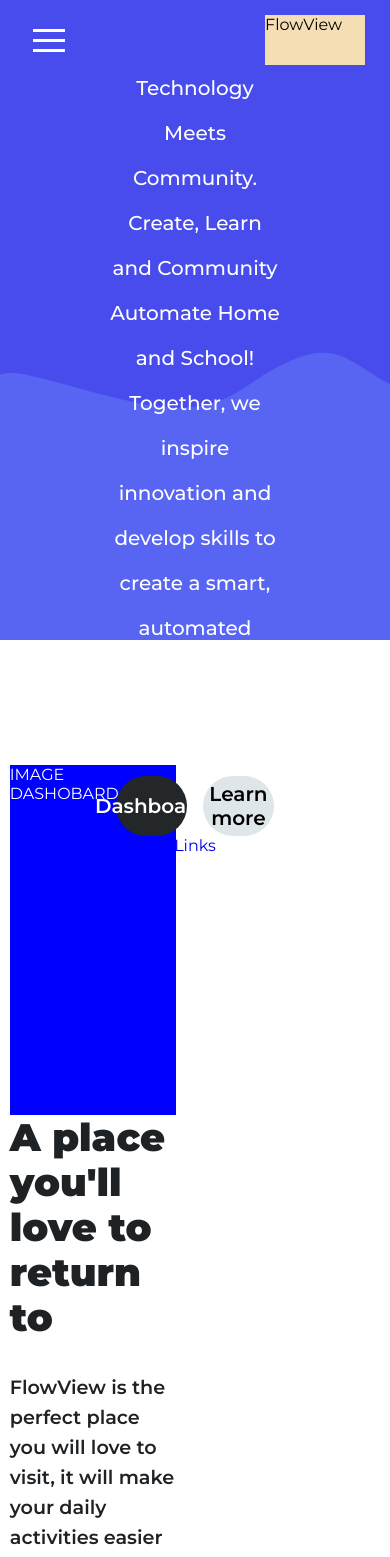
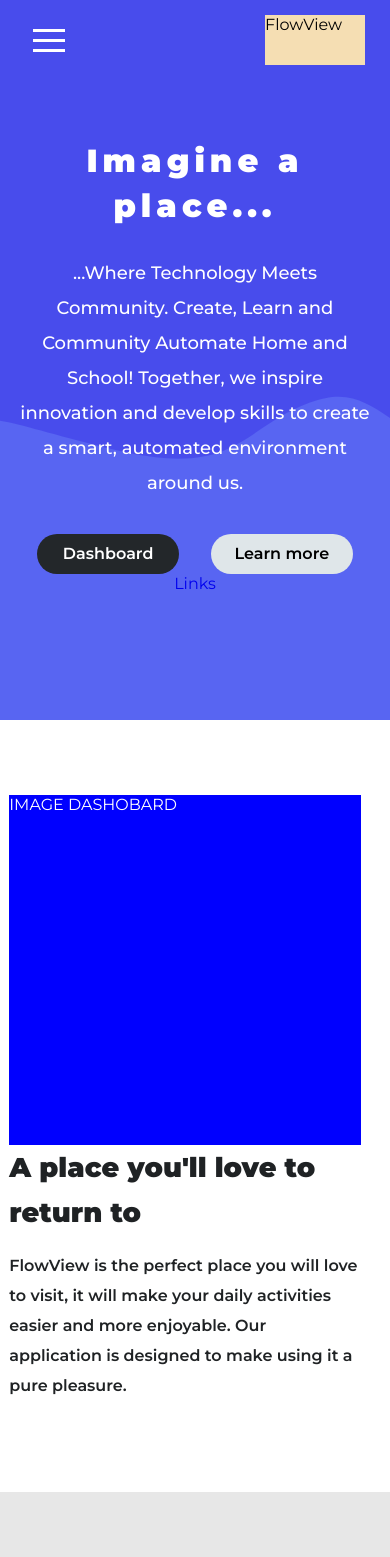
Before and after one commit to Dawidsjd/Automatizasion, a React (Create React App) app: page / in a window 390 px wide. Shown: the top 1557 px of the page. Built offline with nearby package versions, Linux system fonts and the light colour scheme.

Commit message:
responsive homepage

```diff
--- a/src/Components/HomeAssets/Hero/styles.js
+++ b/src/Components/HomeAssets/Hero/styles.js
@@ -28,8 +28,8 @@ export const StyledHeroBox = styled('div')(({ theme }) => ({
 }));
 
 export const StyledHeroContent = styled('section')(({ theme }) => ({
-  height: '40em',
-  width: '45%',
+  height: '45em',
+  width: '90%',
   display: 'flex',
   alignItems: 'center',
   justifyContent: 'center',
@@ -37,15 +37,35 @@ export const StyledHeroContent = styled('section')(({ theme }) => ({
   color: 'white',
   zIndex: 1,
   '& h1': {
-    fontSize: '56px',
+    textAlign: 'center',
+    fontSize: '32px',
     fontWeight: '900',
     letterSpacing: '5px',
-    margin: '40px',
+    margin: '10px',
   },
   '& h3': {
-    fontSize: '20px',
+    fontSize: '18px',
     textAlign: 'center',
     fontWeight: '500',
+    lineHeight: '35px',
+  },
+  [theme.breakpoints.up('md')]: {
+    height: '40em',
+    width: '80%',
+    '& h1': {
+      fontSize: '56px',
+      margin: '40px',
+    },
+    '& h3': {
+      fontSize: '20px',
+    },
+  },
+  [theme.breakpoints.up('lg')]: {
+    height: '40em',
+    width: '70%',
+  },
+  [theme.breakpoints.up('xl')]: {
+    width: '45%',
   },
 }));
 
@@ -61,10 +81,10 @@ export const StyledButtons = styled('div')(({ theme }) => ({
 
 const SharedStylesButtons = {
   width: '45%',
-  height: '60px',
+  height: '40px',
   textDecoration: 'none',
   border: 'none',
-  fontSize: '20px',
+  fontSize: '16px',
   display: 'flex',
   borderRadius: '100px',
   justifyContent: 'center',
@@ -81,6 +101,10 @@ export const StyledLink = styled(Link)(({ theme }) => ({
   '&: hover': {
     background: '#2d3436',
   },
+  [theme.breakpoints.up('md')]: {
+    height: '60px',
+    fontSize: '20px',
+  },
 }));
 
 export const StyledButton = styled('button')(({ theme }) => ({
@@ -90,6 +114,10 @@ export const StyledButton = styled('button')(({ theme }) => ({
   alignItems: 'center',
   '&: hover': {
     background: '#b2bec3',
+  },
+  [theme.breakpoints.up('md')]: {
+    height: '60px',
+    fontSize: '20px',
   },
 }));
 
--- a/src/Components/HomeAssets/Main/styles.js
+++ b/src/Components/HomeAssets/Main/styles.js
@@ -14,44 +14,70 @@ export const StyledMain = styled('main')(({ theme }) => ({
 export const StyledWrapperItem = styled('section')(({ theme }) => ({
   display: 'flex',
   justifyContent: 'center',
-  width: '95%',
-  padding: '125px 0 125px 0',
+  width: '100%',
+  padding: '75px 0 ',
   '&:nth-child(2), &:last-child': {
     background: '#e7e7e7',
   },
   [theme.breakpoints.up('md')]: {
+    padding: '125px 0',
+  },
+}));
+
+export const WrapperItem = styled('div')(({ theme }) => ({
+  width: '95%',
+  display: 'flex',
+  flexDirection: 'column',
+  justifyContent: 'space-between',
+  alignItems: 'center',
+  [theme.breakpoints.up('md')]: {
+    width: '60%',
+    margin: 'auto',
+  },
+  [theme.breakpoints.up('lg')]: {
+    flexDirection: 'unset',
+    alignItems: 'unset',
+    width: '90%',
+  },
+  [theme.breakpoints.up('xl')]: {
     width: '100%',
   },
 }));
 
-export const WrapperItem = styled('div')(({ theme }) => ({
-  width: '100%',
-  display: 'flex',
-  flexDirection: 'column',
-  justifyContent: 'space-between',
+export const StyledAssets = styled('section')(({ theme }) => ({
+  width: '95%',
+  height: '350px',
+  background: 'blue',
+  color: 'white',
   [theme.breakpoints.up('lg')]: {
     flexDirection: 'unset',
+    width: '45%',
   },
 }));
 
-export const StyledAssets = styled('section')(({ theme }) => ({
-  width: '45%',
-  height: '350px',
-  background: 'blue',
-  color: 'white',
-}));
+export const StyledContent = styled('section')(({ theme }) => ({
+  width: '95%',
+  color: '#1F2224',
 
-export const StyledContent = styled('section')(({ theme }) => ({
-  width: '45%',
-  color: '#1F2224',
   h2: {
-    fontSize: '2.4em',
+    fontSize: '1.7em',
     fontWeight: '800',
     marginTop: '0',
+    marginBottom: '0px',
   },
   p: {
-    fontSize: '1.2em',
+    fontSize: '1em',
     fontWeight: '600',
+    marginTop: '5px 0',
   },
-  [theme.breakpoints.up('md')]: {},
+  [theme.breakpoints.up('lg')]: {
+    width: '45%',
+    h2: {
+      fontSize: '2.4em',
+    },
+    p: {
+      fontSize: '1.2em',
+      fontWeight: '600',
+    },
+  },
 }));
--- a/src/Components/HomeAssets/Navbar/styles.js
+++ b/src/Components/HomeAssets/Navbar/styles.js
@@ -24,12 +24,12 @@ export const StyledHeaderContent = styled('div')(({ theme }) => ({
   alignItems: 'center',
   flexDirection: 'row-reverse',
   [theme.breakpoints.up('lg')]: {
-    maxWidth: 1250,
     flexDirection: 'row',
     justifyContent: 'space-around',
   },
-  [theme.breakpoints.up('lx')]: {
+  [theme.breakpoints.up('xl')]: {
     justifyContent: 'space-between',
+    maxWidth: 1250,
   },
 }));
 
```
